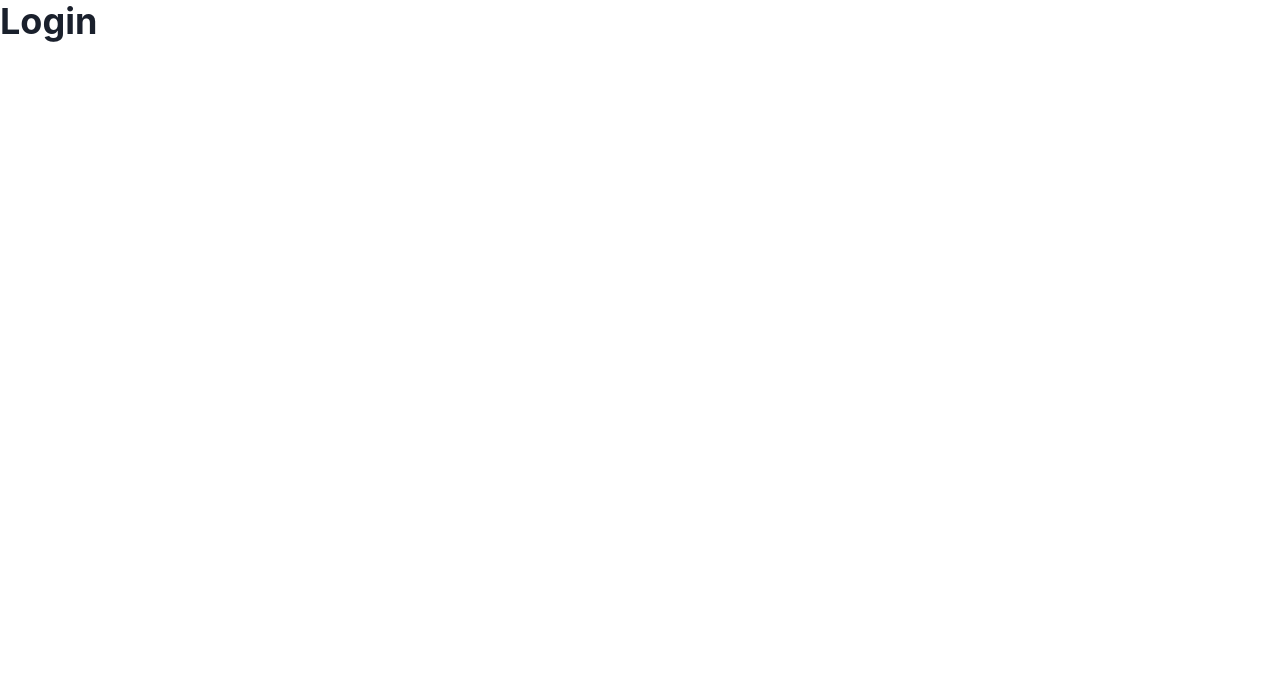
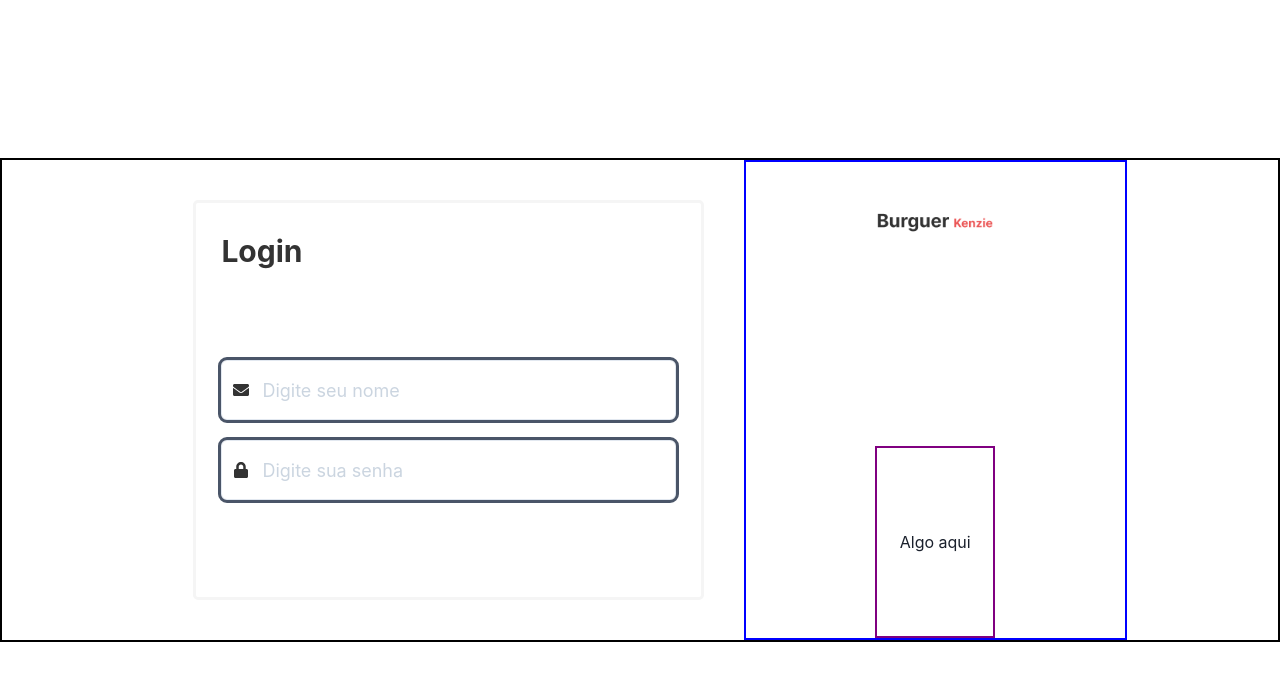
Before and after one commit to ingridyr/hamburgueria-2.0, a React (Create React App) app: page / in a window 1280 px wide. Shown: the top 680 px of the page. Built offline with nearby package versions, Linux system fonts and the light colour scheme.

Commit message:
feature: form component with input and styles

```diff
--- a/package.json
+++ b/package.json
@@ -22,6 +22,7 @@
     "react": "^17.0.2",
     "react-dom": "^17.0.2",
     "react-hook-form": "^7.24.0",
+    "react-icons": "^4.3.1",
     "react-router-dom": "^6.2.1",
     "react-scripts": "5.0.0",
     "typescript": "^4.4.2",
--- /dev/null
+++ b/src/components/Form/Input.tsx
@@ -0,0 +1,57 @@
+import {
+  FormControl,
+  FormErrorMessage,
+  FormLabel,
+  Input as ChakraInput,
+  InputProps as ChakraInputProps,
+  InputLeftElement,
+  InputGroup,
+} from "@chakra-ui/react";
+
+import { IconType } from "react-icons/lib";
+import { FieldError } from "react-hook-form";
+
+import { useState, useEffect, useCallback, useRef } from "react";
+
+interface InputProps extends ChakraInputProps {
+  name: string;
+  label?: string;
+  error?: FieldError | null;
+  icon?: IconType;
+}
+
+export const Input = ({
+  name,
+  error = null,
+  icon: Icon,
+  label,
+  ...rest
+}: InputProps) => {
+  return (
+    <FormControl>
+      {!!label && <FormLabel>{label}</FormLabel>}
+
+      <InputGroup flexDirection="column">
+        {Icon && (
+          <InputLeftElement mt="2.5">
+            <Icon />
+          </InputLeftElement>
+        )}
+
+        <ChakraInput
+          name={name}
+          variant="outline"
+          outline='3px solid'
+          outlineColor='gray.600'
+          _hover={{ outlineColor: "gray.300" }}
+          _placeholder={{ color: "gray.300" }}
+          size='lg'
+          h='60px'
+          {...rest}
+        />
+
+        {!!error && <FormErrorMessage>{error.message}</FormErrorMessage>}
+      </InputGroup>
+    </FormControl>
+  );
+};
--- a/src/pages/Login/index.tsx
+++ b/src/pages/Login/index.tsx
@@ -1,9 +1,53 @@
-import { Heading } from "@chakra-ui/react";
+import { Flex, Grid, Text, Image, Heading, VStack } from "@chakra-ui/react";
+import Logo from "../../assets/logo-kenzie-burger.svg";
+
+import { Input } from "../../components/Form/Input";
+import { FaEnvelope, FaLock } from "react-icons/fa";
+
 
 export const Login = () => {
   return (
-    <>
-      <Heading as="h1">Login</Heading>
-    </>
+    <Flex height="100vh" alignItems="center">
+      <Flex
+        w="100%"
+        justifyContent="center"
+        flexDirection="row-reverse"
+        alignItens="center"
+        border="2px solid black"
+      >
+        <Grid
+          w="30%"
+          border="2px solid blue"
+          justifyContent="center"
+        >
+          <Image src={Logo} alt="kenzie-burguer" boxSize="120px" />
+          <Flex
+            border="2px solid purple"
+            justifyContent="center"
+            alignItems="center"
+          >
+            <Text>Algo aqui</Text>
+          </Flex>
+        </Grid>
+        <Grid
+          as="form"
+          margin="10"
+          w="40%"
+          h="400px"
+          padding="30px 25px"
+          border="3px solid"
+          borderColor='grey.0'
+          borderRadius='5px'
+          bg="white"
+          color="grey.600"
+        >
+          <Heading size="lg">Login</Heading>
+          <VStack spacing="5" mt="6">
+            <Input placeholder="Digite seu nome" icon={FaEnvelope}  name='email'/>
+            <Input placeholder="Digite sua senha" icon={FaLock} name='password'/>
+          </VStack>
+        </Grid>
+      </Flex>
+    </Flex>
   );
 };
```
Also changed, not shown: src/assets/logo-kenzie-burger.svg (added), 1 other file (tests, documents, lock files or other folders).
